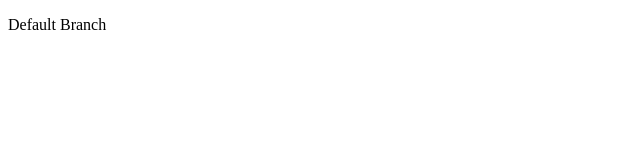
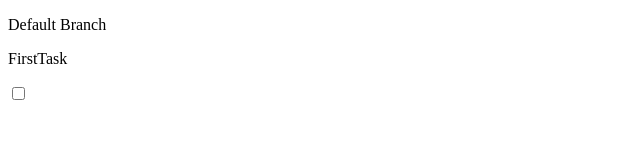
Before and after one commit to Nnachevvv/TodoApp, a plain HTML site: page index.html in a window 1280 px wide. Shown: the full height of the page, 0-640 px from the left. Drawn offline with Linux system fonts and the light colour scheme.

Commit message:
small changes

```diff
--- a/app.js
+++ b/app.js
@@ -1,5 +1,4 @@
-window.onload = function() {
-    class Projects {
+class Projects {
         constructor() {
             this.branches = new Set();
         }
@@ -20,7 +19,13 @@ window.onload = function() {
         }
 
         showTask(){
-
+            let paragraph = document.createElement("p");
+            let node = document.createTextNode(this.name);
+            paragraph.appendChild(node);
+            document.getElementById("name").appendChild(paragraph);
+            let el = document.createElement("INPUT");
+            el.setAttribute("type" , "checkbox");
+            document.body.appendChild(el)
         }
     }
 
@@ -31,6 +36,8 @@ window.onload = function() {
             this.createDate = null;
             this.setDate();
             this.tasks = [];
+            let task = new Task("FirstTask","asdasd", " ");
+            this.tasks.push(task);
         }
 
         setDate() {
@@ -44,9 +51,7 @@ window.onload = function() {
 
         showTasks() {
             document.getElementById("name").innerText = this.title;
-            for (let curr of this.tasks) {
-                curr.showTasks();
-            }
+            this.tasks[0].showTask();
         }
 
         removeTask(task) {
@@ -57,8 +62,6 @@ window.onload = function() {
     }
 
     let defaultBranch = new Branch("Default Branch");
-    defaultBranch.addTask("click here");
     let projects = new Projects();
 
     defaultBranch.showTasks();
-};
--- a/index.html
+++ b/index.html
@@ -3,17 +3,13 @@
 <head>
     <meta charset="UTF-8">
     <title>TodoApp</title>
-    <script src="app.js"></script>
 </head>
 <body>
 <div id = "container">
-    <p id = "name">s </p>
+    <p id = "name"> </p>
 
 
 </div>
-
-
-
-
+<script src="app.js"></script>
 </body>
 </html>
```
